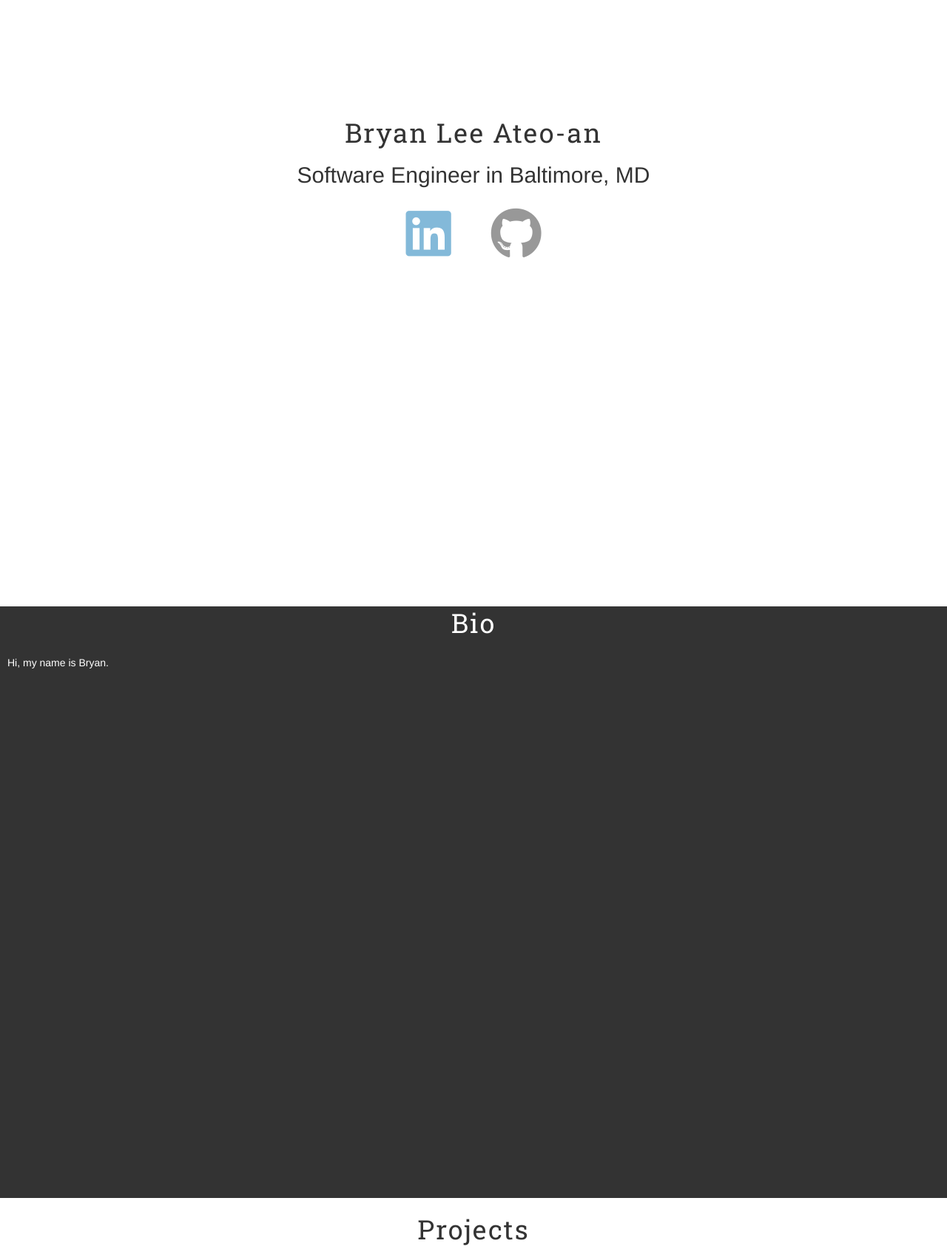
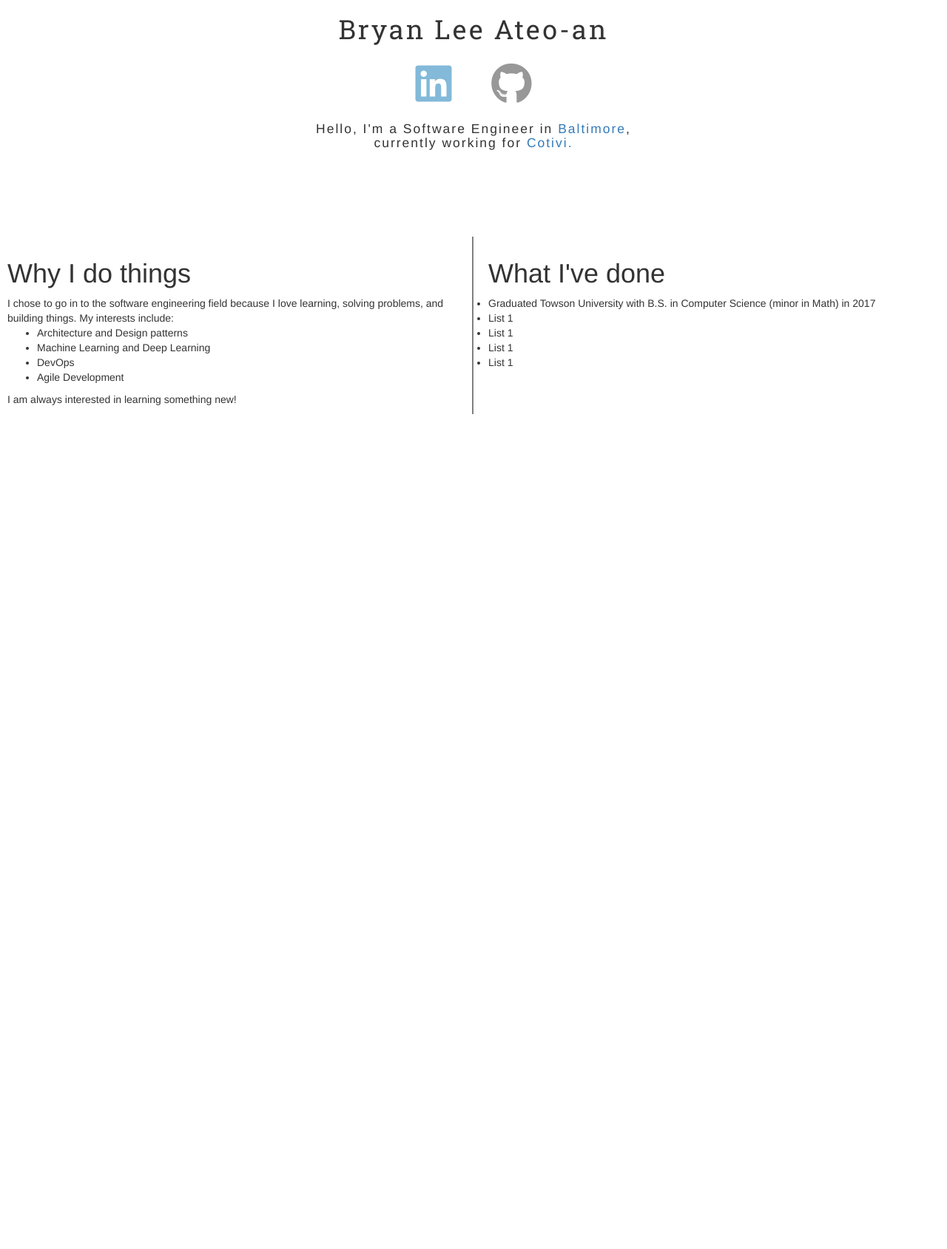
Before and after one commit to bryanateoan/bryanateoan.github.io, a plain HTML site: page index.html in a window 1280 px wide. Shown: the top 1689 px of the page at 74% size. After the commit the page ends 800 px from the top, so only its background shows below. Drawn offline with nearby package versions, Linux system fonts and the light colour scheme.

Commit message:
redesign page

```diff
--- a/index.html
+++ b/index.html
@@ -19,13 +19,11 @@
 </head>
 
 <body>
-    <section id="header">
+    <div id="main container">
+        <div id="header">
             <h1 id="header-title">
                 Bryan Lee Ateo-an
             </h1>
-        <h2 id="header-sub">
-            Software Engineer in Baltimore, MD
-        </h2>
             <div id="social">
                     <a href="#" class="round-logo">
                         <span class="fab fa-linkedin" aria-hidden="true"></span>
@@ -34,53 +32,49 @@
                         <span class="fab fa-github" aria-hidden="true"></span>
                     </a>
                 </div>
-    </section>
-    <section id="bio-container">
-        <h1 class="section-title">Bio</h1>
+            <h3 id="header-sub">
+                Hello, I'm a Software Engineer in
+                <a href="https://www.google.com/maps/place/Baltimore,+MD/data=!4m2!3m1!1s0x89c803aed6f483b7:0x44896a84223e758?ved=2ahUKEwiGm4TQo7nfAhWIjVkKHaYGABsQ8gEwAHoECAAQAQ"
+                target="_blank">
+                Baltimore</a>, currently working for
+                <a href="https://www.cotiviti.com/" target="_blank">
+                Cotivi.</a>
+            </h3>
+
+        </div>
+        <div id="left">
+            <h1 class="section-title">Why I do things</h1>
             <div id="bio-paragraph" class="section-text">
-            Hi, my name is Bryan.
+                I chose to go in to the software engineering field because I love learning,
+                solving problems, and building things. My interests include:
+                <ul>
+                    <li>Architecture and Design patterns</li>
+                    <li>Machine Learning and Deep Learning</li>
+                    <li>DevOps</li>
+                    <li>Agile Development</li>
+                </ul>
+                I am always interested in learning something new!
              </div>
             <div id="bio-image">
 
             </div>
-    </section>
-    <section id="project-container">
-        <h1 class="section-title">Projects</h1>
-        <div id="project-content">
-            <div class="container">
-                <div class="row">
-                    <div class="col-md-5 col-lg-4 project-card-container">
-                        <div class="project-card">Project 1</div>
         </div>
-                    <div class="col-md-5 col-lg-4 project-card-container">
-                        <div class="project-card">Project 2</div>
+        <div id="right">
+            <h1 class="section-title">What I've done</h1>
+            <div id="bio-paragraph" class="section-text">
+                <ul>
+                    <li>Graduated Towson University with B.S. in Computer Science (minor in Math) in 2017</li>
+                    <li>List 1</li>
+                    <li>List 1</li>
+                    <li>List 1</li>
+                    <li>List 1</li>
+                </ul>
             </div>
-                    <div class="col-md-5 col-lg-4 project-card-container">
-                        <div class="project-card">Project 3</div>
+            <div id="bio-image">
+
             </div>
         </div>
     </div>
-        </div>
-        <div id="project-content">
-
-        </div>
-        <div id="project-content">
-
-        </div>
-    </section>
-    <section id="experience-container">
-        <h1 class="section-title">Experience</h1>
-    </section>
-    <section id="education-container">
-        <div id="education-content">
-            <h1 class="section-title">Education</h1>
-            <div id="education-stats" class="section-text">
-                School: Towson University<br>
-                Degree: B.S. Computer Science, Software Engineering Track<br>
-                GPA: 3.82<br>
-            </div>
-        </div>
-    </section>
 </body>
 
 </html>
--- a/styles.css
+++ b/styles.css
@@ -1,21 +1,9 @@
 a, a:hover, a:visited {
-    text-decoration: none;
+    text-decoration: none !important;
 }
 
 body {
     background-color: #fff;
-}
-
-section {
-    height: 100vh;
-}
-
-section:nth-child(2n) {
-    background-color: #333;
-}
-
-section:nth-child(2n) h1, section:nth-child(2n) .section-text {
-    color: #fff;
 }
 
 /* override */
@@ -27,45 +15,51 @@ section:nth-child(2n) h1, section:nth-child(2n) .section-text {
     color:#0976b4
 }
 
+
 /* ids*/
 #header {
     text-align: center;
-    padding: 14rem 0;
+    height: 35vh;
+    margin-bottom: 20px;
+
 }
 
 #header-title {
     font-family: 'Roboto Slab';
-    letter-spacing: 2px;
+    letter-spacing: 3px;
 }
 
-#bio-container {
-
+#header-sub {
+    max-width: 500px;
+    letter-spacing: 2px;
+    font-size: 1.25em;
+    padding:5px;
+    margin: auto;
 }
 
-#bio-paragraph {
-    color: #fff;
-    padding: 10px;
+#left {
+    float:left;
+    margin-right:20px;
+    padding:10px;
+    width:50%;
+    border-right:2px solid gray;
+}
+#right {
+    padding:10px;
+    min-height:170px;
 }
 
-#project-container {
-    align: center;
-}
+@media screen and (max-width: 500px) {
+    #left {
+        float: none;
+        margin-right:0;
+        width:auto;
+        border:0;
+        border-bottom:2px solid #000;
+    }
+ }
 
-#project-content {
-
-}
-
-#education-container {
-
-}
-
-#education-content {
-}
-
-#education-stats {
-    text-align: center;
-}
-/*classes*/
+/*class*/
 .round-logo{
 	display: inline-block;
 	vertical-align: middle;
@@ -73,7 +67,7 @@ section:nth-child(2n) h1, section:nth-child(2n) .section-text {
     margin: 0 20px 0 20px;
     opacity: 0.5;
     padding: 5px;
-    font-size: 5em;
+    font-size: 4em;
     transition: opacity 0.75s;
     transition-timing-function: ease-out;
 }
@@ -81,33 +75,3 @@ section:nth-child(2n) h1, section:nth-child(2n) .section-text {
     text-align: center;
     opacity: 1;
 }
-
-.section-title {
-    font-family: 'Roboto Slab';
-    letter-spacing: 2px;
-    text-align: center;
-    padding: 3px;
-}
-
-.section-content {
-
-}
-
-.project-card-container {
-    text-align: center;
-    height: 50vh;
-    background-color:red;
-    outline: 1px solid black;
-
-}
-
-.project-card {
-    height: 25vh;
-    background-color: blue;
-    outline: 1px solid white;
-    color:white;
-}
-
-.background-red {
-    background: red;
-}
```
Also changed, not shown: 1 other file. Lines whose indentation alone changed are shown as unchanged.
